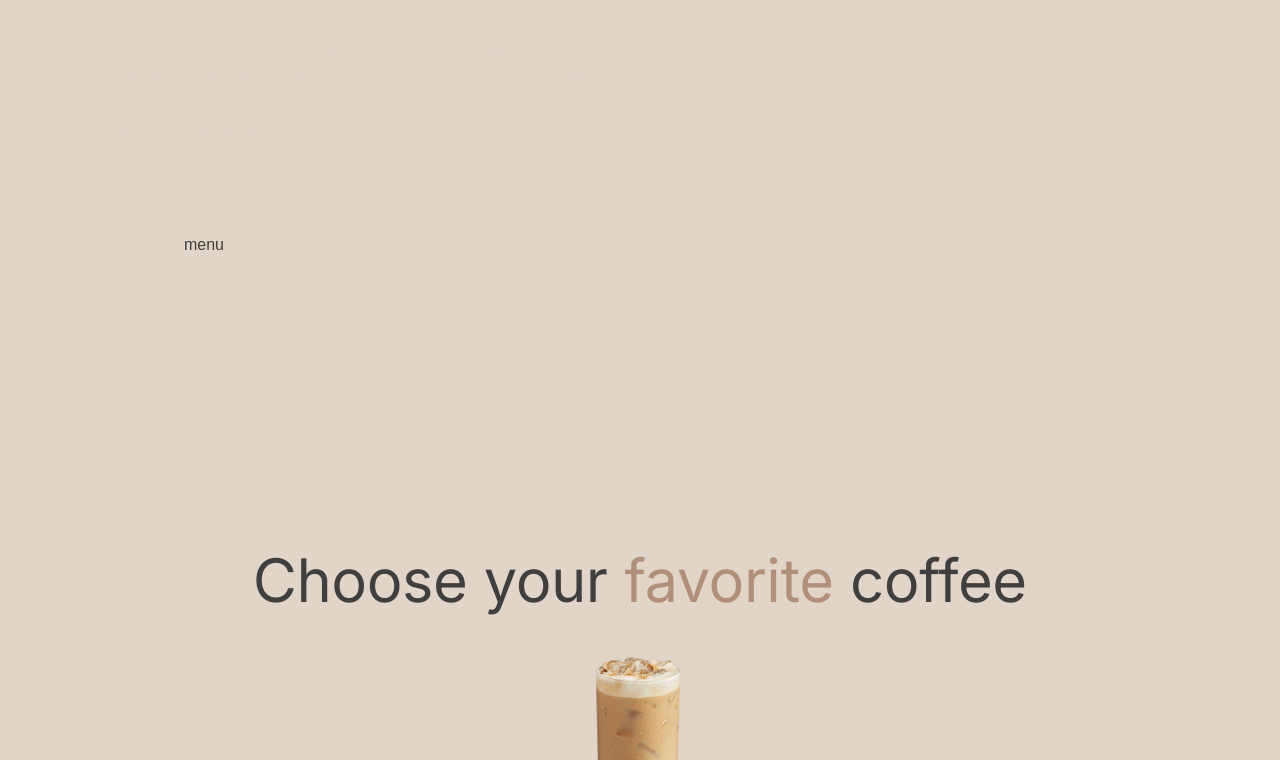
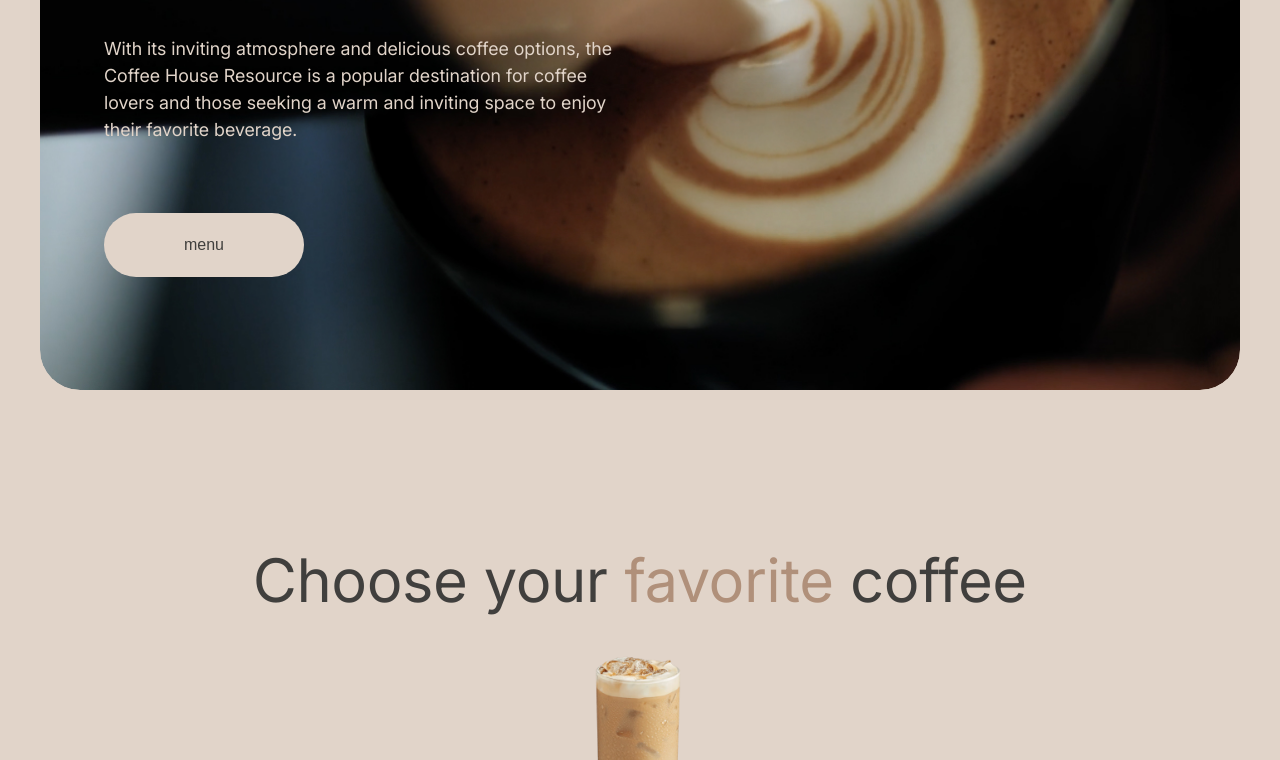
Before and after one commit to Lewyyshub/coffe-house, a plain HTML site: page index.html in a window 1280 px wide. Shown: the part 490-1250 px from the top of the page. Drawn offline with Linux system fonts and the light colour scheme; the site is published under a folder, as on GitHub Pages, so addresses that start at the root find nothing.

Commit message:
update index.html

```diff
--- a/index.html
+++ b/index.html
@@ -44,11 +44,7 @@
 
       <main>
         <div class="content">
-          <img
-            class="hero"
-            src="/assets/images/hero.jpg"
-            alt="hero"
-          />
+          <img class="hero" src="assets/images/hero.jpg" alt="hero" />
           <div class="text-container">
             <div class="texts">
               <h1>
```
